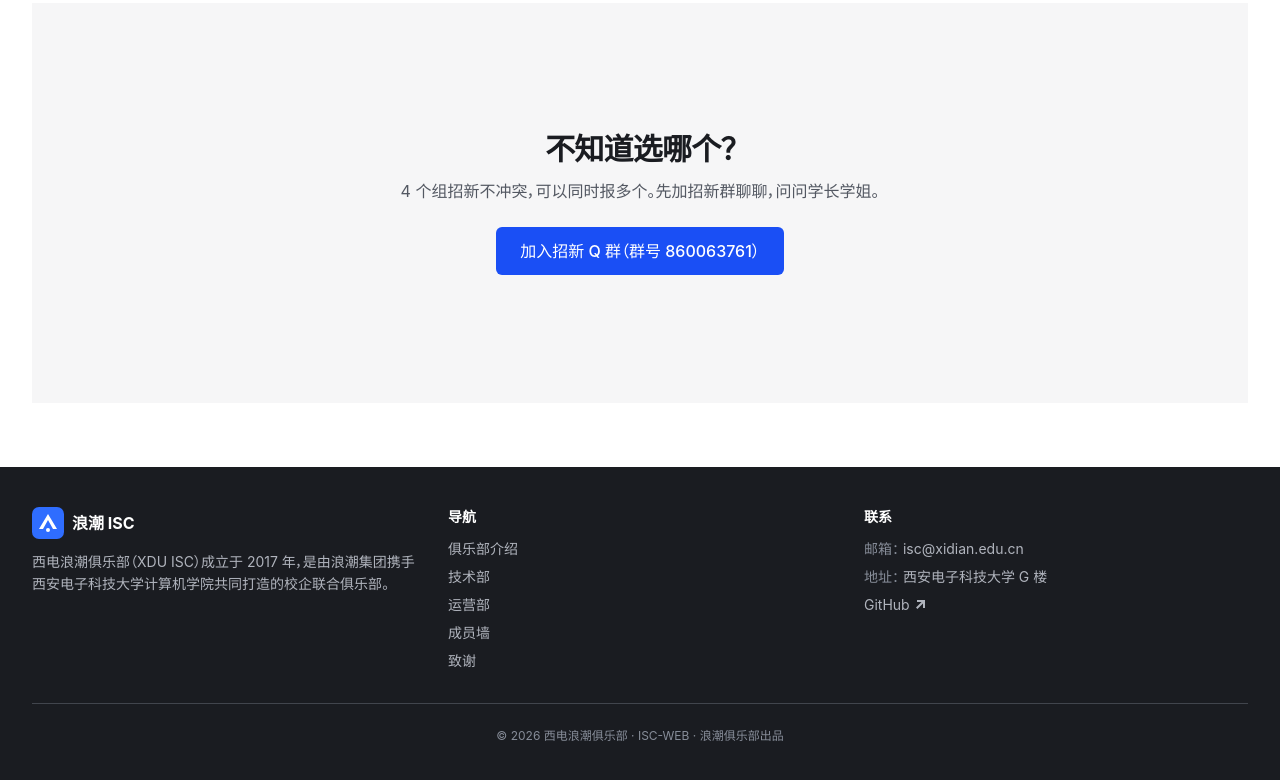
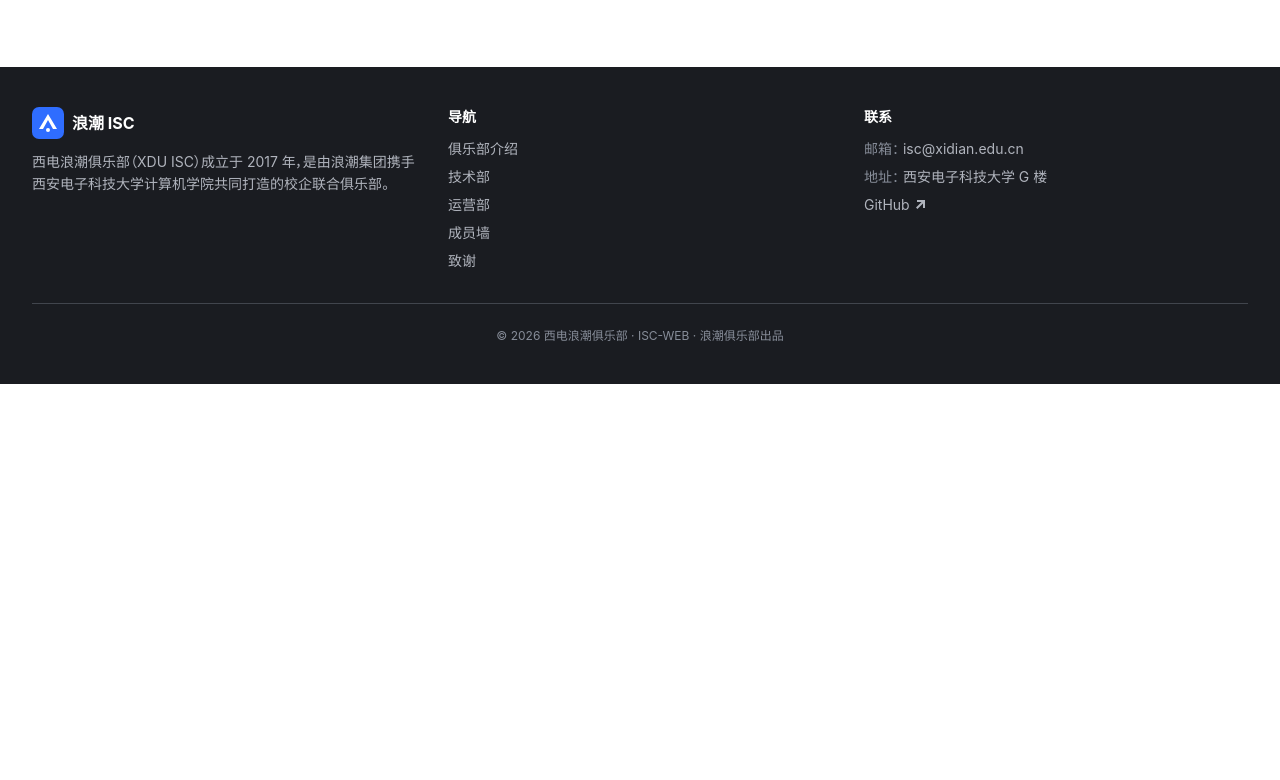
Before and after one commit to ISC-XDU/Website, an Astro site: page /tech in a window 1280 px wide. Shown: the part 7371-8151 px from the top of the page. After the commit the page ends 7755 px from the top, so only its background shows below. Built offline with nearby package versions, Linux system fonts and the light colour scheme; Astro itself is replaced by a stand-in of ours.

Commit message:
refactor: remove '不知道选哪个' 招新 CTA from tech page

```diff
--- a/src/pages/tech.astro
+++ b/src/pages/tech.astro
@@ -7,7 +7,6 @@ import TechGroupCard from '@components/sections/TechGroupCard.astro';
 const groups = (await getCollection('techGroups')).sort(
   (a, b) => a.data.order - b.data.order
 );
-const groupCount = groups.length;
 ---
 
 <PageLayout
@@ -56,22 +55,4 @@ const groupCount = groups.length;
       </div>
     ))
   }
-
-  {/* 招新 CTA */}
-  <Section background="muted" containerClass="!py-12">
-    <div class="max-w-3xl mx-auto text-center">
-      <h2 class="heading-display text-2xl md:text-3xl text-ink-900">不知道选哪个？</h2>
-      <p class="mt-3 text-ink-600">
-        4 个组招新不冲突，可以同时报多个。先加招新群聊聊，问问学长学姐。
-      </p>
-      <a
-        href="http://qm.qq.com/cgi-bin/qm/qr?_wv=1027&k=a8Y8NR-m69A3mMLeTFJL1eKM5OcqUiNn&authKey=D4OLWI%2BwQCPie1hnHDAs93iZjlg9LCca5RdO%2BvxeHaumgeU2Af%2BKKuawXFJhS88%2F&noverify=0&group_code=860063761"
-        target="_blank"
-        rel="noopener noreferrer"
-        class="inline-block mt-6 px-6 py-3 bg-inspur-600 hover:bg-inspur-700 text-white font-medium rounded-md transition-colors"
-      >
-        加入招新 Q 群（群号 860063761）
-      </a>
-    </div>
-  </Section>
 </PageLayout>
```
